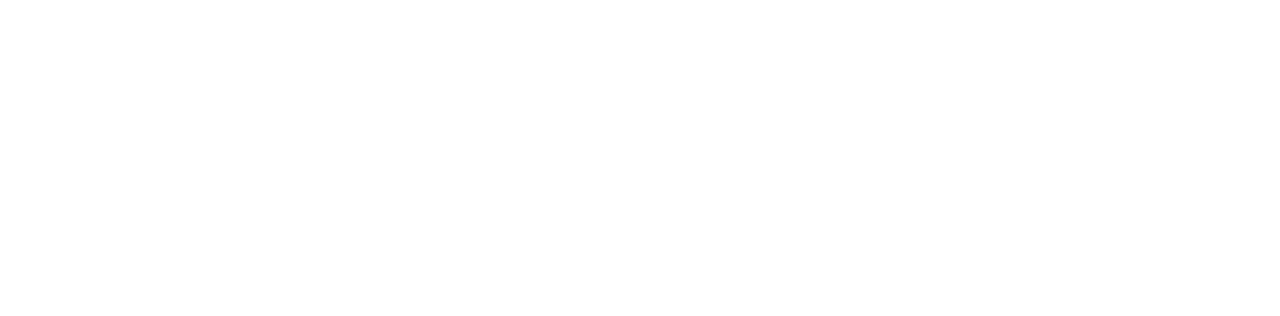
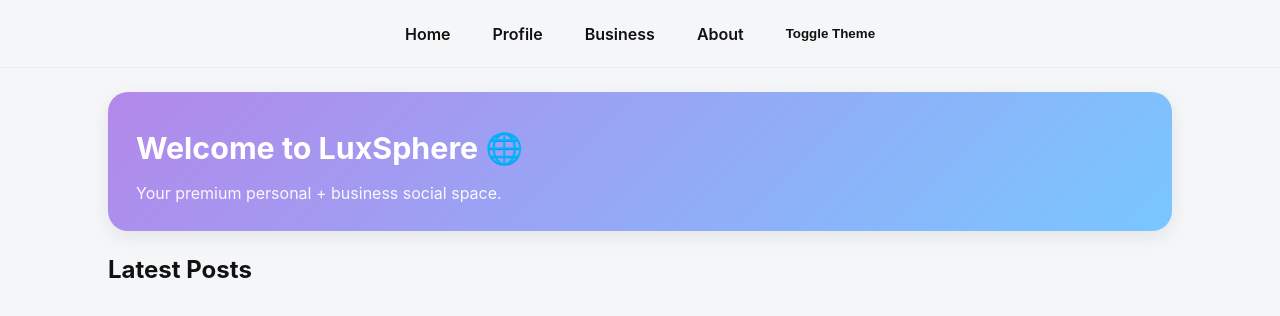
Before and after one commit to arr-hub/luxsphere-frontend, a plain HTML site: page index.html in a window 1280 px wide. Drawn offline with Linux system fonts and the light colour scheme; no server answers.

Commit message:
add homepage layout with feed

```diff
--- a/index.html
+++ b/index.html
@@ -1 +1,35 @@
-<!-- index.html placeholder -->
+<!DOCTYPE html>
+<html lang="en">
+<head>
+  <meta charset="UTF-8">
+  <meta name="viewport" content="width=device-width, initial-scale=1.0">
+  <title>LuxSphere - Home</title>
+  <link rel="stylesheet" href="css/style.css">
+  <script src="js/main.js" defer></script>
+</head>
+<body>
+  <nav>
+    <ul>
+      <li><a href="index.html">Home</a></li>
+      <li><a href="profile.html">Profile</a></li>
+      <li><a href="business.html">Business</a></li>
+      <li><a href="about.html">About</a></li>
+      <li><button id="themeToggle">Toggle Theme</button></li>
+    </ul>
+  </nav>
+
+  <main>
+    <section class="header-hero">
+      <div class="left">
+        <h1>Welcome to LuxSphere 🌐</h1>
+        <p>Your premium personal + business social space.</p>
+      </div>
+    </section>
+
+    <h2 style="margin-top:24px;">Latest Posts</h2>
+    <section id="feed">
+      <!-- Posts will load here -->
+    </section>
+  </main>
+</body>
+</html>
```
